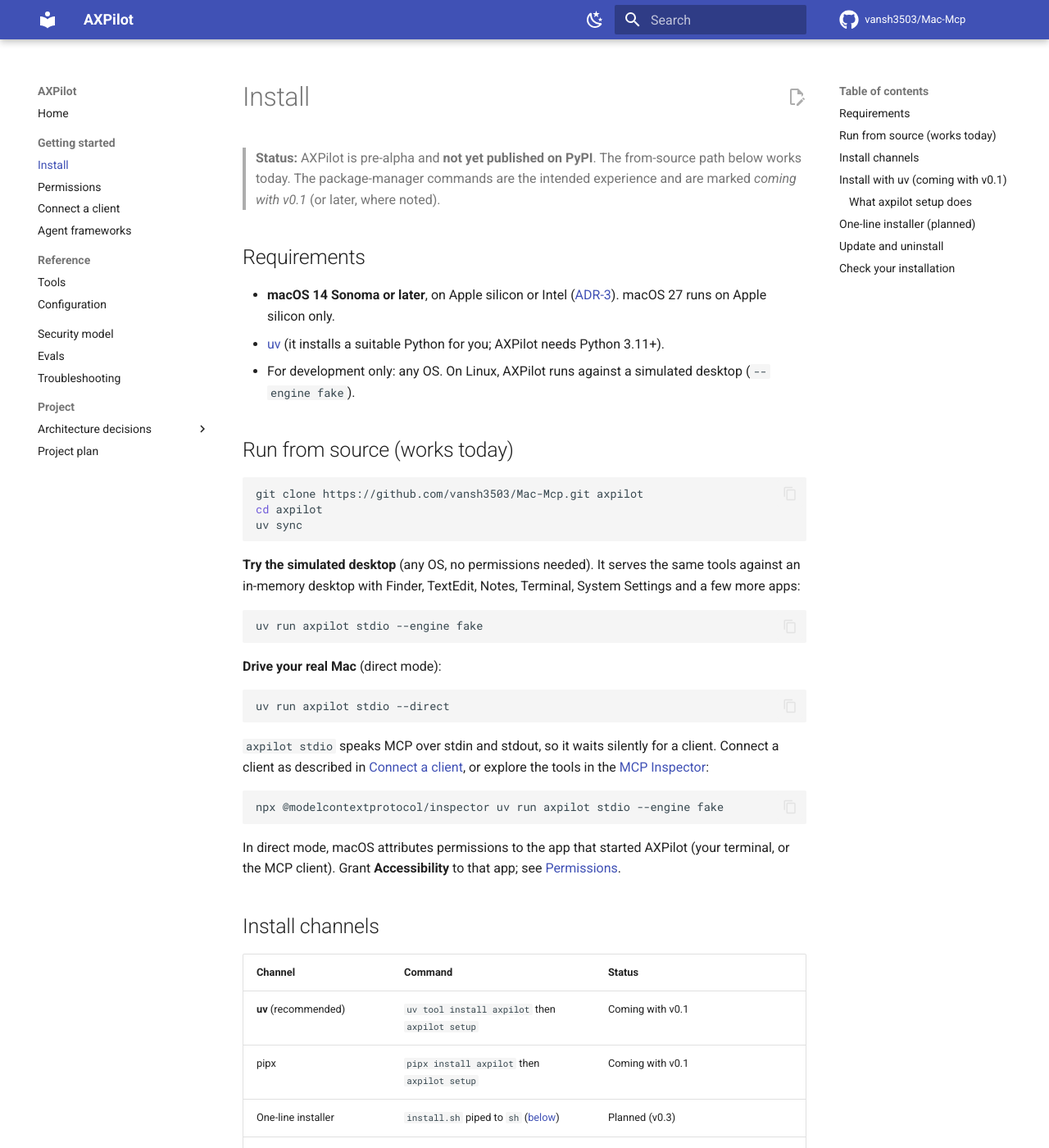
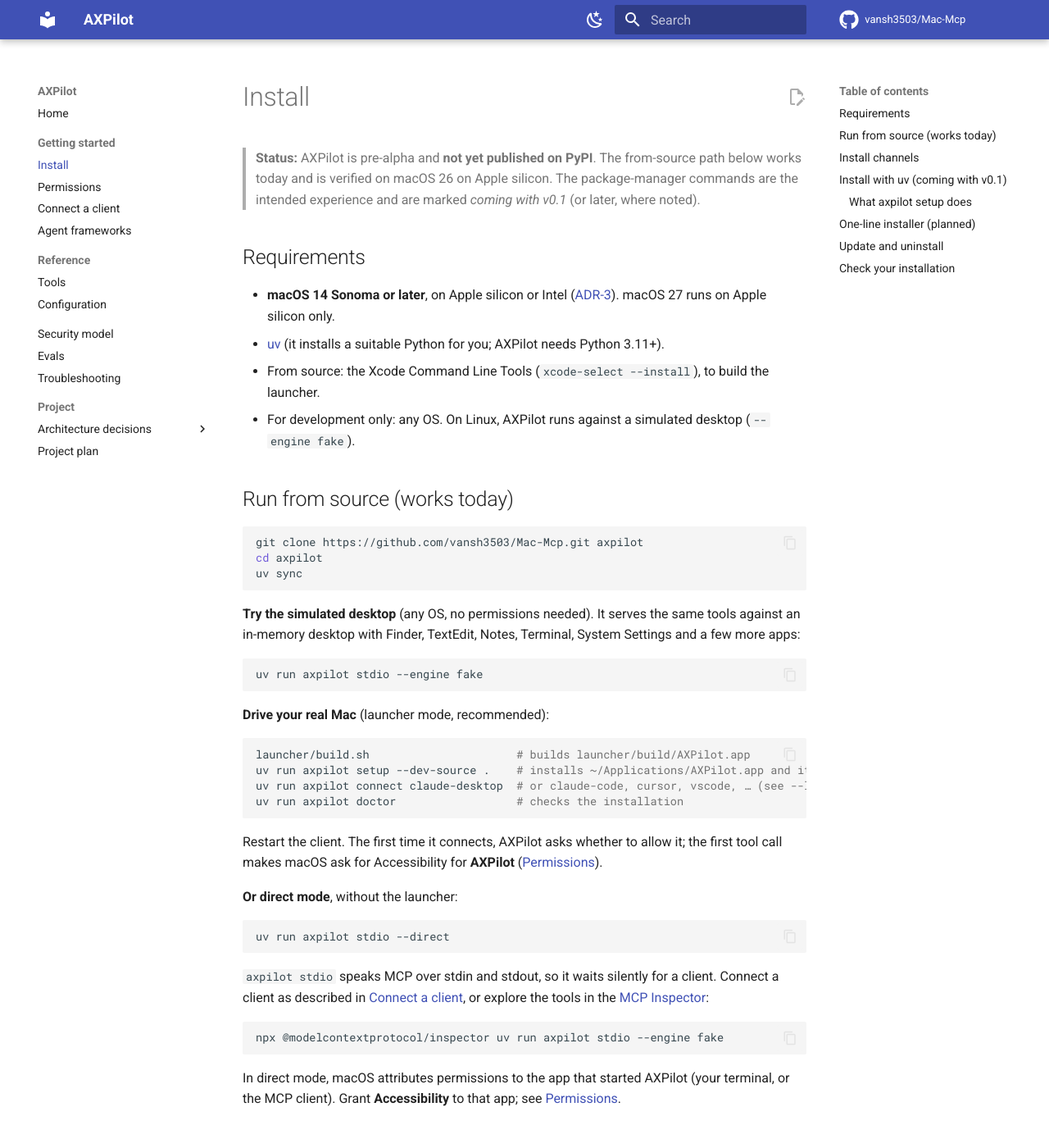
Before and after one commit to Vansh3503/Mac-Mcp, an MkDocs documentation site: the page built from docs/install.md, in a window 1280 px wide and 1400 px high. Shown: the whole window at 82% size. Built offline with MkDocs 1.6.1 and Material for MkDocs 9.7.7, drawn with Linux system fonts in a browser that asks for light colours; comment, search, counter and statistics services are not loaded; some of the changed text lies outside the part shown.

Commit message:
docs: launcher mode from source works today
The README and the install, permissions, clients and index pages still called the launcher 'planned for v0.2' and direct mode the only mode. Spike S1 and the host-mode run confirmed it on macOS 26 (Apple silicon), so the from-source path is now launcher/build.sh, axpilot setup --dev-source . and axpilot connect, with what the first connection and the first tool call ask. The pages say what is verified on a Mac and what is not (macOS 14/15, Intel, app/system/scripting/browser tools, kill switch, indicator). The changelog and handoff log record the first-run prompt fix.

Co-Authored-By: Claude Opus 5.5 <noreply@anthropic.com>

````diff
--- a/docs/install.md
+++ b/docs/install.md
@@ -1,14 +1,15 @@
 # Install
 
 > **Status:** AXPilot is pre-alpha and **not yet published on PyPI**. The from-source path below
-> works today. The package-manager commands are the intended experience and are marked
-> *coming with v0.1* (or later, where noted).
+> works today and is verified on macOS 26 on Apple silicon. The package-manager commands are the
+> intended experience and are marked *coming with v0.1* (or later, where noted).
 
 ## Requirements
 
 - **macOS 14 Sonoma or later**, on Apple silicon or Intel ([ADR-3](adr/0003-minimum-macos-14.md)).
   macOS 27 runs on Apple silicon only.
 - [uv](https://docs.astral.sh/uv/) (it installs a suitable Python for you; AXPilot needs Python 3.11+).
+- From source: the Xcode Command Line Tools (`xcode-select --install`), to build the launcher.
 - For development only: any OS. On Linux, AXPilot runs against a simulated desktop (`--engine fake`).
 
 ## Run from source (works today)
@@ -26,7 +27,19 @@ in-memory desktop with Finder, TextEdit, Notes, Terminal, System Settings and a
 uv run axpilot stdio --engine fake
 ```
 
-**Drive your real Mac** (direct mode):
+**Drive your real Mac** (launcher mode, recommended):
+
+```sh
+launcher/build.sh                      # builds launcher/build/AXPilot.app
+uv run axpilot setup --dev-source .    # installs ~/Applications/AXPilot.app and its runtime
+uv run axpilot connect claude-desktop  # or claude-code, cursor, vscode, … (see --list)
+uv run axpilot doctor                  # checks the installation
+```
+
+Restart the client. The first time it connects, AXPilot asks whether to allow it; the first tool
+call makes macOS ask for Accessibility for **AXPilot** ([Permissions](permissions.md)).
+
+**Or direct mode**, without the launcher:
 
 ```sh
 uv run axpilot stdio --direct
@@ -54,7 +67,7 @@ the MCP client). Grant **Accessibility** to that app; see [Permissions](permissi
 | MCP Registry | `io.github.vansh3503/axpilot` | Planned (v0.3) |
 | Claude Desktop extension (`.mcpb`) | One-click bundle | Under evaluation (v0.3); ships only if reliable |
 | Homebrew tap (formula) | `brew install vansh3503/tap/axpilot` | Planned, after verifying the launcher survives the keg unmodified |
-| Source | `git clone` → `uv sync` → `uv run axpilot stdio --direct` | **Works today** |
+| Source | `git clone` → `uv sync` → `launcher/build.sh` → `uv run axpilot setup --dev-source .` | **Works today** |
 
 Why package managers and not a DMG? The launcher app is ad-hoc signed (free, no Apple Developer
 account). Package managers don't mark downloaded files with `com.apple.quarantine`, so Gatekeeper
@@ -80,11 +93,9 @@ axpilot connect claude-desktop      # or cursor, vscode, claude-code, … (axpil
    write `runtime.json` (which tells the launcher how to start the host).
 4. Optionally register a login item (`--login-item`) and open the app (`--launch`).
 
-It prints a report of every step. Granting permissions happens in the launcher's onboarding
-*(planned, v0.2)*; see [Permissions](permissions.md). Add AXPilot to your MCP clients with
-`axpilot connect` ([Connect a client](clients.md)).
-
-The launcher arrives with v0.2. Until then, `setup` checks your system and you use direct mode.
+It prints a report of every step. macOS asks for Accessibility the first time a tool needs it; see
+[Permissions](permissions.md). Add AXPilot to your MCP clients with `axpilot connect`
+([Connect a client](clients.md)).
 
 ## One-line installer *(planned)*
 
````
Also changed, not shown: CHANGELOG.md (+3 -0 lines), README.md (+37 -41 lines), docs/clients.md (+5 -1 lines), docs/dev/handoff/HANDOFF.md (+1 -0 lines), docs/index.md (+7 -7 lines), docs/permissions.md (+10 -9 lines).
